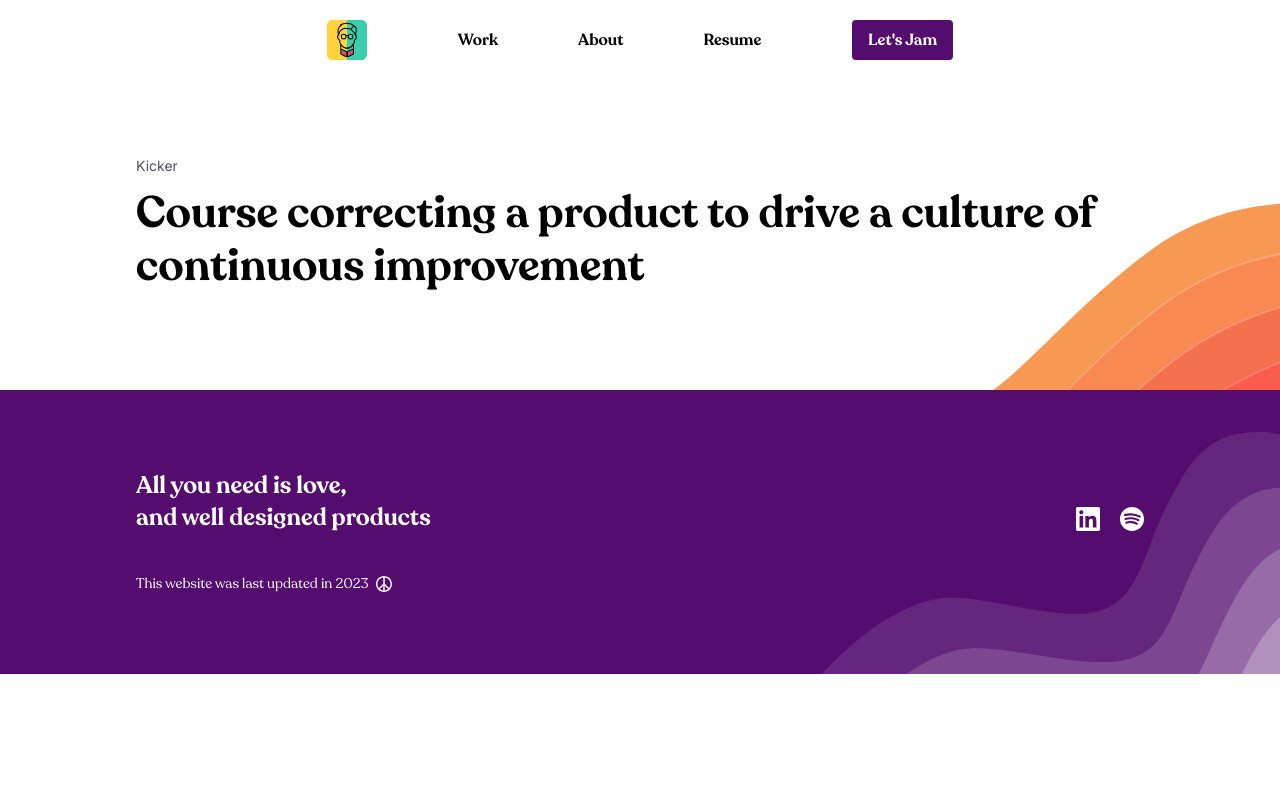
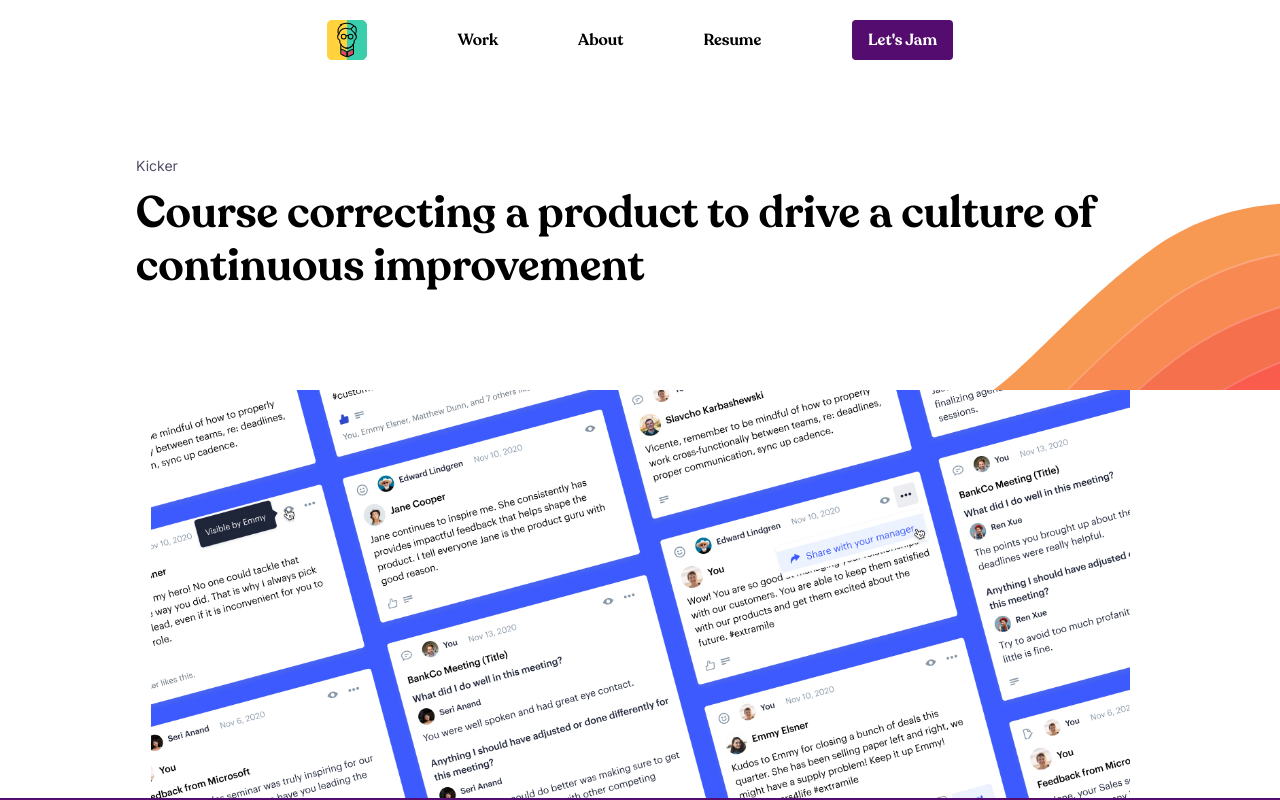
Before and after one commit to kevincward/the5thbeatle-2023, a Next.js app: page /case-studies/components in a window 1280 px wide. Shown: the top 800 px of the page. Built offline with nearby package versions, Linux system fonts and the light colour scheme.

Commit message:
added parallax block component

```diff
--- /dev/null
+++ b/components/parallaxBlock.js
@@ -0,0 +1,12 @@
+export default function ParallaxBlock(props) {
+    const { image } = props;
+    return (
+        <div
+            className='flex h-[408px] items-center justify-center bg-cover bg-fixed bg-center lg:h-[408px] lg:bg-contain'
+            style={{
+                backgroundImage: `url(${image})`,
+                backgroundRepeat: 'no-repeat',
+            }}
+        ></div>
+    );
+}
--- a/pages/case-studies/components.js
+++ b/pages/case-studies/components.js
@@ -1,10 +1,14 @@
 import TitleBlock from '@/components/titleBlock';
+import ParallaxBlock from '@/components/parallaxBlock';
 
 export default function Components() {
     return (
-        <TitleBlock
-            kicker='Kicker'
-            title='Course correcting a product to drive a culture of continuous improvement'
-        />
+        <>
+            <TitleBlock
+                kicker='Kicker'
+                title='Course correcting a product to drive a culture of continuous improvement'
+            />
+            <ParallaxBlock image='/images/parallax-background.jpg' />
+        </>
     );
 }
```
Also changed, not shown: public/images/parallax-background.jpg (added).
